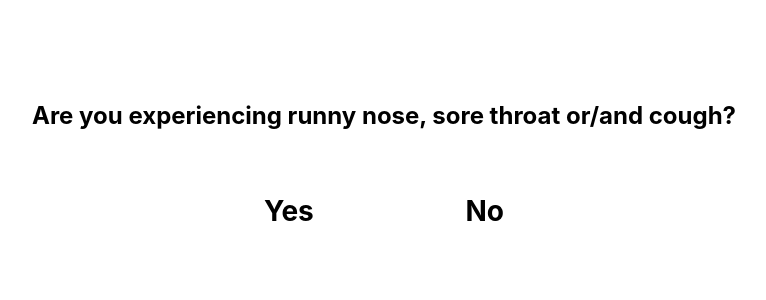
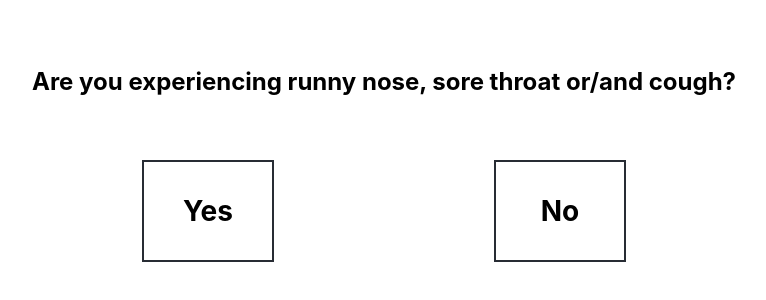
Before and after one commit to javifond/training-form, a React (Create React App) app: page /question-two in a window 1280 px wide. Shown: the part 232-532 px from the top of the page, without its empty margins (256-1022 px from the left). Built offline with nearby package versions, Linux system fonts and the light colour scheme.

Commit message:
TF - Add label styles

```diff
--- a/src/components/questionTwo/questionTwo.js
+++ b/src/components/questionTwo/questionTwo.js
@@ -24,10 +24,14 @@ class QuestionTwo extends Component {
                     </p>
                     <div className={styles.radioContainer}>
                         <input hidden type="radio" id="yep" name="yes" />
-                        <label htmlFor="yep">Yes</label>
+                        <label htmlFor="yep" class={styles.label}>
+                            Yes
+                        </label>
 
                         <input hidden type="radio" id="nope" name="no" />
-                        <label htmlFor="nope">No</label>
+                        <label htmlFor="nope" class={styles.label}>
+                            No
+                        </label>
                     </div>
                     {this.state.isValid && (
                         <button className={styles.button} type="submit">
--- a/src/components/questionTwo/questionTwo.module.scss
+++ b/src/components/questionTwo/questionTwo.module.scss
@@ -4,8 +4,8 @@
 
 // Variables
 // -------------------------------------
-$radio-container-width: 240px;
 $radio-label-font-size: 28px;
+$label-width: 128px;
 
 // Block
 // -------------------------------------
@@ -27,9 +27,16 @@ $radio-label-font-size: 28px;
     display: flex;
     font-size: $radio-label-font-size;
     font-weight: 700;
-    justify-content: space-between;
+    justify-content: space-around;
     margin-bottom: var(--space-xl);
-    width: $radio-container-width;
+    width: 100%;
+}
+
+.label {
+    border: 2px solid var(--primary);
+    padding: var(--space) 0;
+    text-align: center;;
+    width: $label-width;
 }
 
 .button {
```
